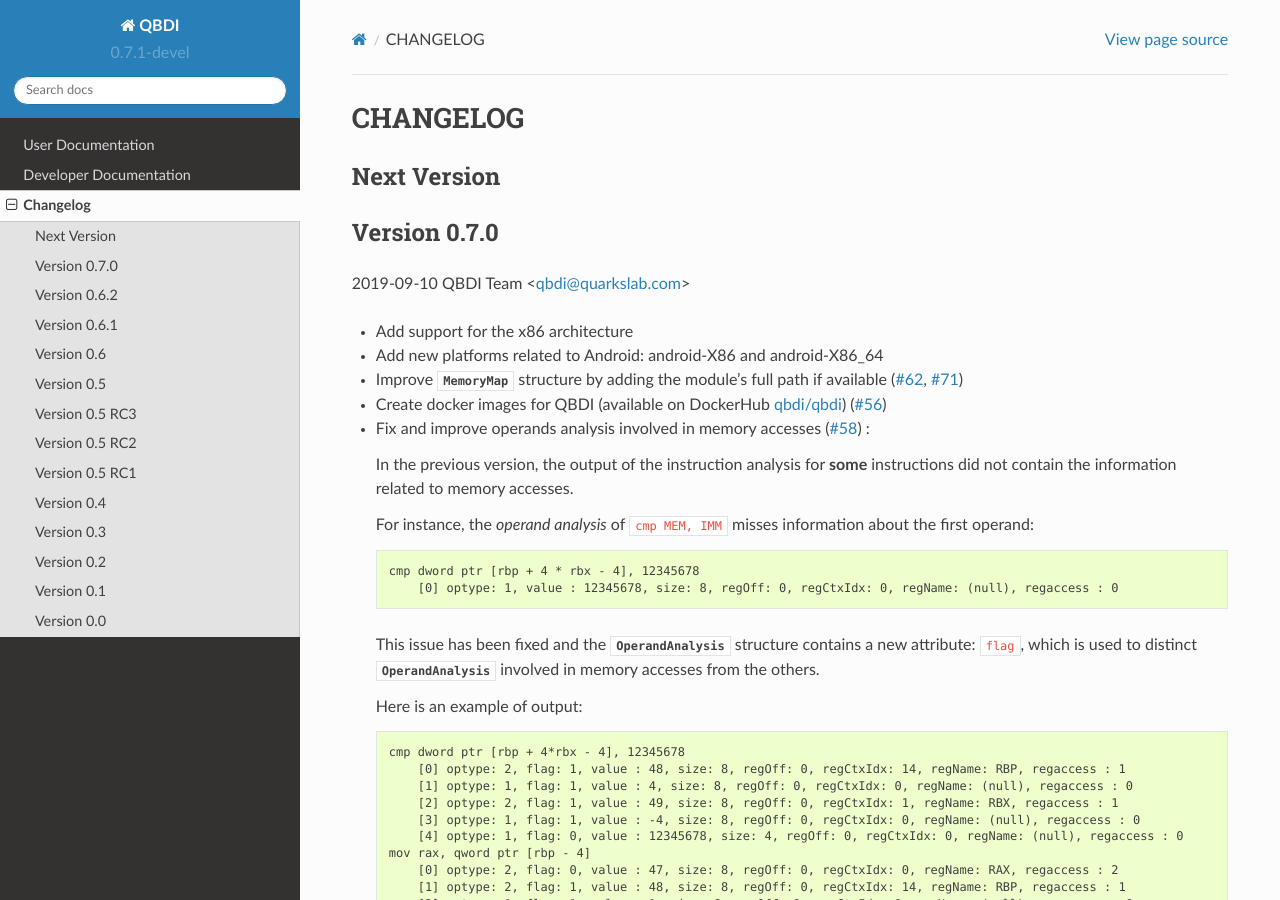
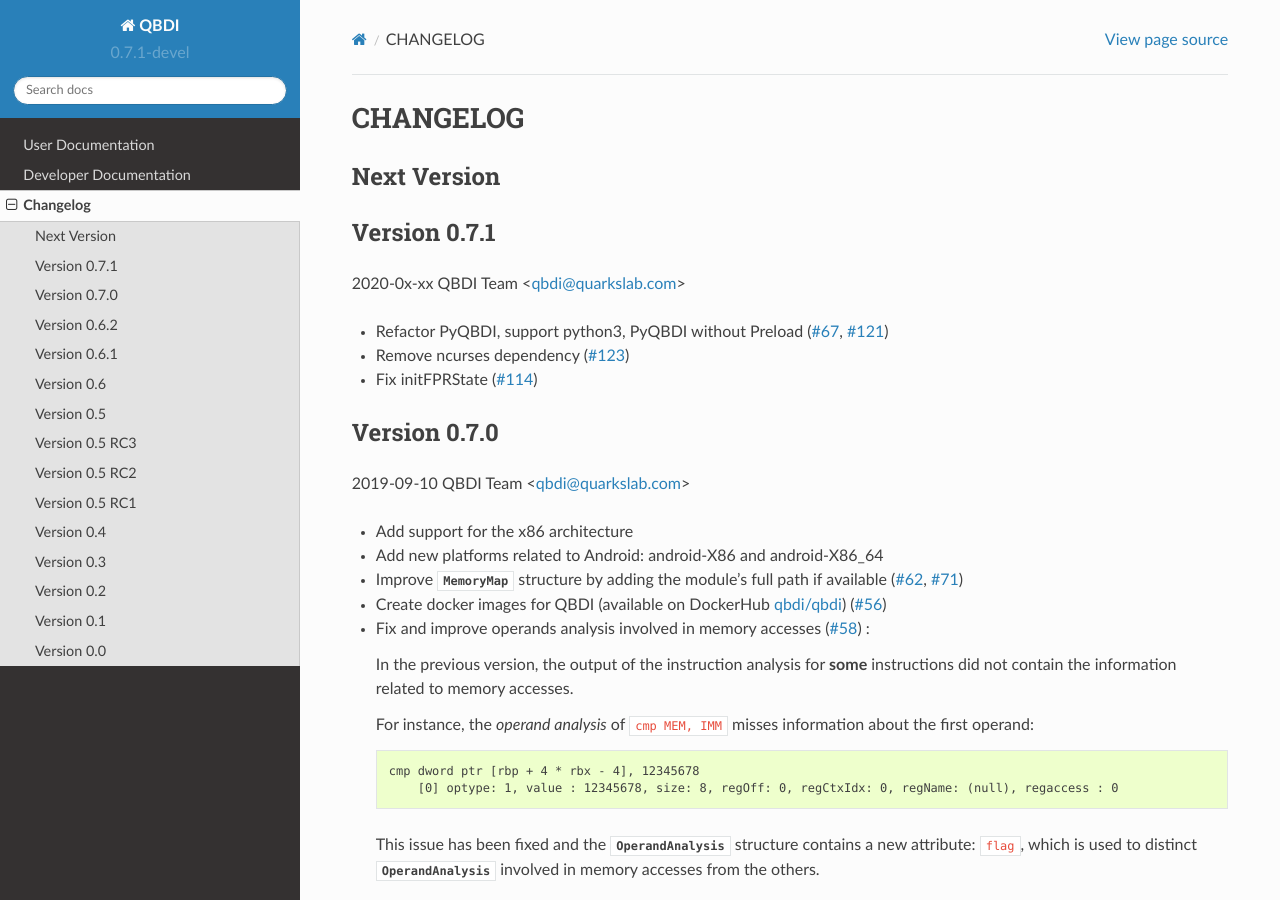
Before and after one commit to QBDI/QBDI, a Sphinx documentation site: the page built from docs/source/changelog.rst, in a window 1280 px wide and 900 px high. Built offline with Sphinx 7.4.7 and the Read the Docs theme 2.0.0, drawn with Linux system fonts in a browser that asks for light colours.

Commit message:
Changelog for release 0.7.1

```diff
--- a/docs/source/changelog.rst
+++ b/docs/source/changelog.rst
@@ -3,6 +3,16 @@
 
 Next Version
 ------------
+
+Version 0.7.1
+-------------
+
+2020-0x-xx QBDI Team <qbdi@quarkslab.com>
+
+* Refactor PyQBDI, support python3, PyQBDI without Preload (`#67 <https://github.com/QBDI/QBDI/issues/67>`_,
+  `#121 <https://github.com/QBDI/QBDI/pull/121>`_)
+* Remove ncurses dependency (`#123 <https://github.com/QBDI/QBDI/pull/123>`_)
+* Fix initFPRState (`#114 <https://github.com/QBDI/QBDI/issues/114>`_)
 
 
 Version 0.7.0
--- a/docs/source/pyQBDI.rst
+++ b/docs/source/pyQBDI.rst
@@ -8,7 +8,7 @@
 It also lets you interact with python environment, so you can, for example, post process any data
 you collected during the instrumentation.
 
-PyQBDI is available on `Pypi <https://pypi.org/project/PyQBDI/>` and can be install with the followed command:
+PyQBDI is available on `Pypi <https://pypi.org/project/PyQBDI/>`_ and can be install with the followed command:
 
 .. code-block:: bash
 
```
